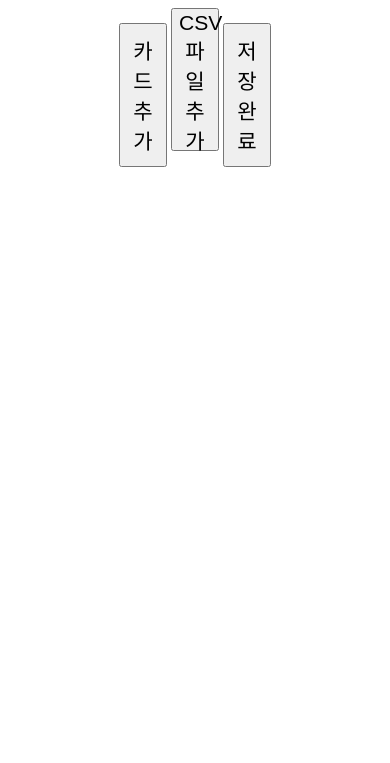
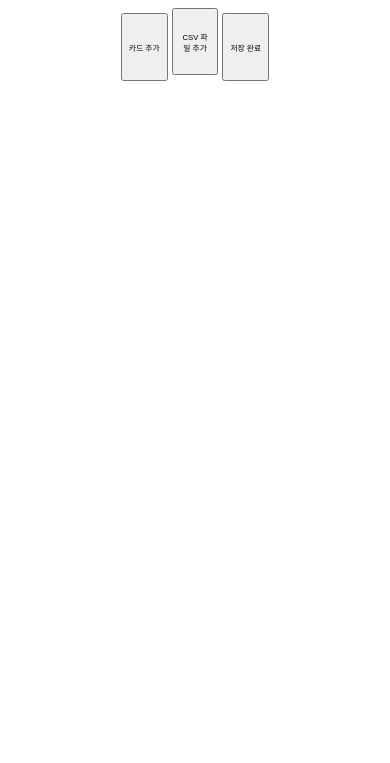
Before and after one commit to rgbcap/amgigom, a plain HTML site: page mobile_version.html in a window 390 px wide. Shown: the part 81-844 px from the top of the page. Drawn offline with Linux system fonts and the light colour scheme.

Commit message:
Update mobile_styles.css

```diff
--- a/mobile_styles.css
+++ b/mobile_styles.css
@@ -7,9 +7,9 @@ h1 {
 }
 button {
     display: inline-block;
-    width: 12.3vw; /* 뷰포트 너비의 12% */
-    height: 17vh;
-    font-size: 2.5vh;
+    width: 12vw; /* 뷰포트 너비의 12% */
+    height: 8vh;
+    font-size: 0.92vh;
 }
 .button-container {
     text-align: center;
```
